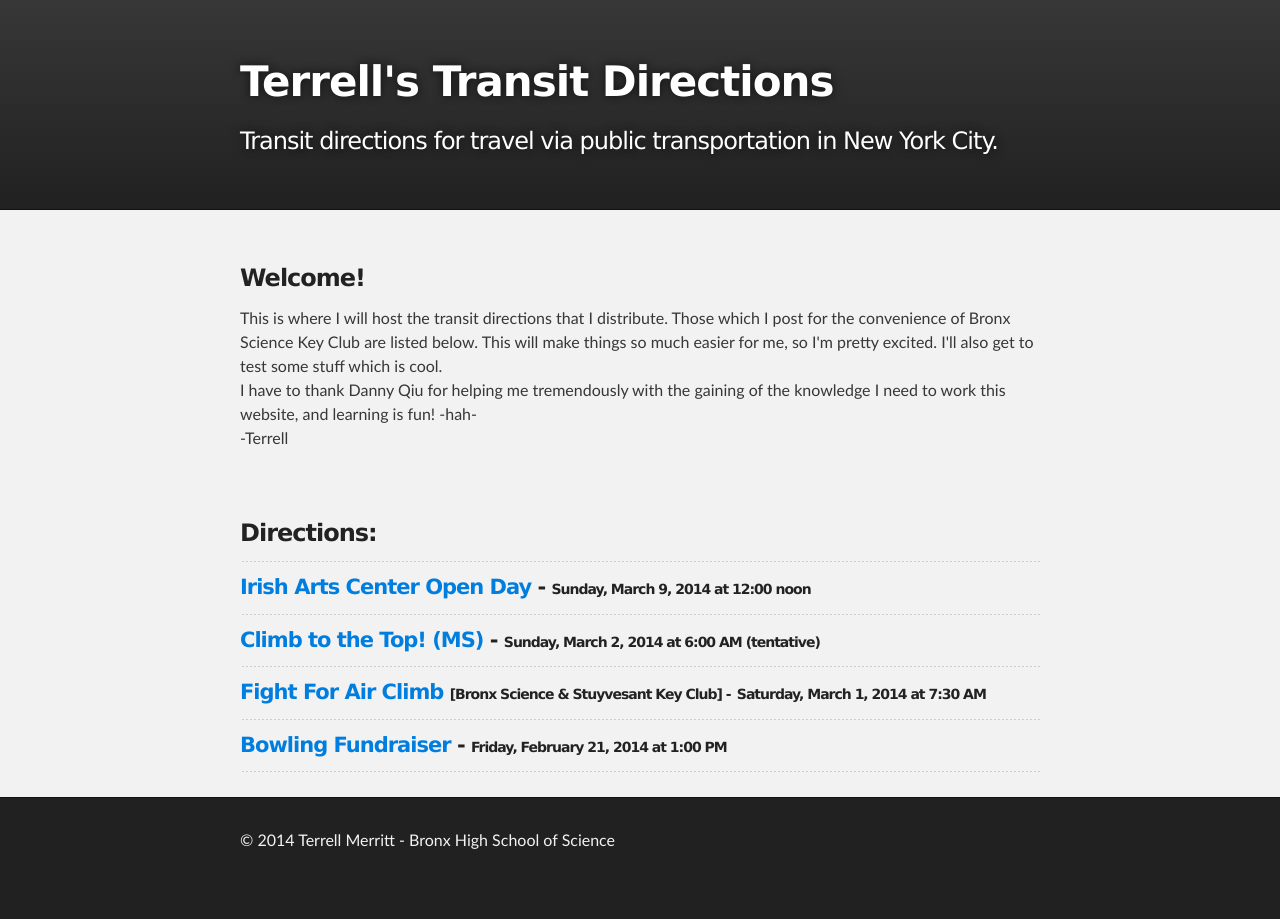
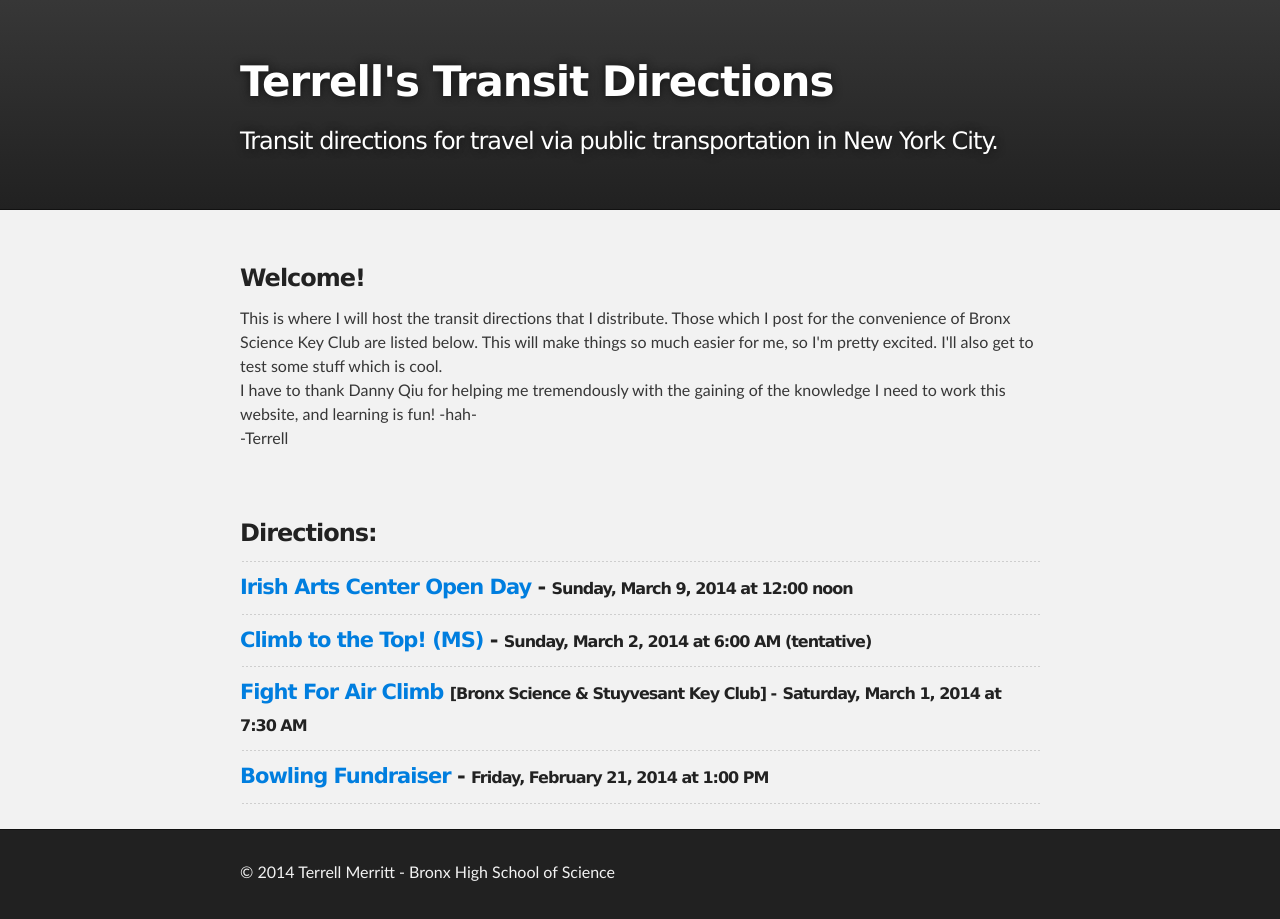
Before and after one commit to terrellthemtaguy/terrellthemtaguy.github.io, a Jekyll site: the page built from index.html, in a window 1280 px wide. Built offline with Jekyll 4.4.1, drawn with Linux system fonts in a browser that asks for light colours.

Commit message:
Update index.html

```diff
--- a/index.html
+++ b/index.html
@@ -25,7 +25,7 @@
    <h3>Directions:</h3>
    <hr align="LEFT">
   {% for direction in site.posts %}
-    <h4><a href="{{ direction.url }}">{{ direction.title }}</a> {% if direction.entity %}<span style="font-size: 14px;">[{{ direction.entity }}] -</span> {% else %}- {% endif %} <span style="font-size: 14px;">{{ direction.time }}</span></h4>
+    <h4><a href="{{ direction.url }}">{{ direction.title }}</a> {% if direction.entity %}<span style="font-size: 16px;">[{{ direction.entity }}] -</span> {% else %}- {% endif %} <span style="font-size: 16px;">{{ direction.time }}</span></h4>
     <hr align="LEFT">
   {% endfor %}
   </section>
```
